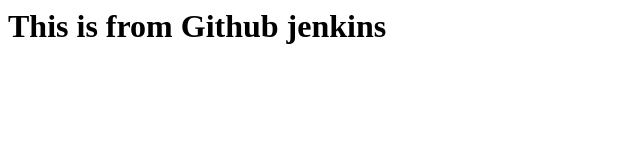
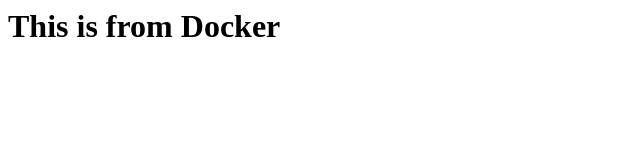
Before and after one commit to prateektiwary/jenkins, a plain HTML site: page index.html in a window 1280 px wide. Shown: the whole page, without its empty margins (0-640 px from the left). Drawn offline with Linux system fonts and the light colour scheme.

Commit message:
Update index.html

```diff
--- a/index.html
+++ b/index.html
@@ -1,3 +1,3 @@
 <html>
-<h1>This is from Github jenkins</h1>
+<h1>This is from Docker</h1>
 </html>
```
